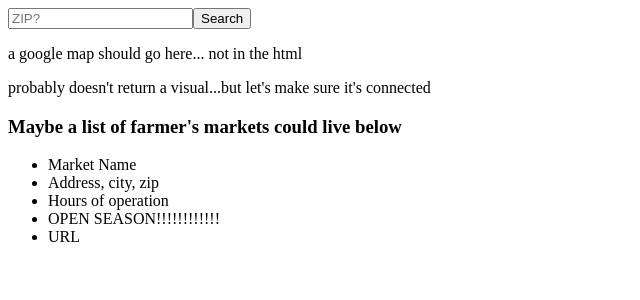
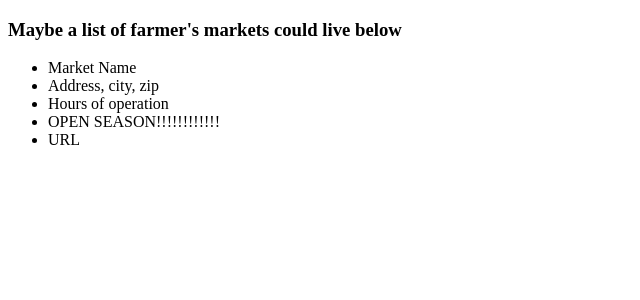
Before and after one commit to nferner/farmers_markets_ny, a React app in the folder farmers_client/: page / in a window 1280 px wide. Shown: the top 300 px of the page, without its empty margins (0-640 px from the left). Built offline with nearby package versions, Linux system fonts and the light colour scheme; no server answers; the HTML template or start-up script is replaced by a standard one.

Commit message:
add google maps api, marker function and text box

```diff
--- a/farmers_client/src/components/app.jsx
+++ b/farmers_client/src/components/app.jsx
@@ -6,37 +6,22 @@ class App extends React.Component {
   constructor() {
     super();
     this.state = {
-      market: '',
-      zip: '',
-    }
+      markets: [],
+    };
   }
-  componentDidMount() {
-    fetch('http://localhost:8080/api/v1/zips').then((response) => {
-      response.json().then((zips) => {
+  /*componentDidMount() {
+    fetch('http://localhost:3000/api/v1/markets').then((response) => {
+      response.json().then((markets) => {
         this.setState({
-          zips
+          markets
         })
       })
     })
-  }
-
-  handleSearch(e) {
-    const value = e.target.value
-    this.props.router.get(`/zips/${id}`)
-  }
+  }*/
 
   render() {
     return(
       <div>
-        <input
-          id="zip"
-          name="search"
-          type="text"
-          placeholder="ZIP?"
-          value={this.state.position}
-          onChange={this.handleChange}
-        />
-        <button id="search">Search</button>
         <MapView />
         <MarketList />
       </div>
--- a/farmers_client/src/components/maps/mapView.jsx
+++ b/farmers_client/src/components/maps/mapView.jsx
@@ -8,10 +8,7 @@ class MapView extends React.Component {
   }
   render() {
     return(
-      <div id="mapView">
-        <p>a google map should go here... not in the html</p>
-        <MapProcessor />
-      </div>
+      <div id="map"></div>
     );
   }
 }
--- a/farmers_client/src/static/stylesheets/style.css
+++ b/farmers_client/src/static/stylesheets/style.css
@@ -1,13 +1,11 @@
 body {
   background-color: pink;
+  height: 900px;
+  width: 500px;
 }
 #map {
-  height: 100%;
-  width: 70%
-  margin: 5%;
-}
-html, body {
-  height: 70%;
-  margin-top: 2.5%;
+  height: 50%;
+  width: 50%;
+  margin-left: 25%;
   padding: 0;
 }
```
Also changed, not shown: farmers_client/src/static/index.html (+16 -30 lines), 2 other files (tests, documents, lock files or other folders).
